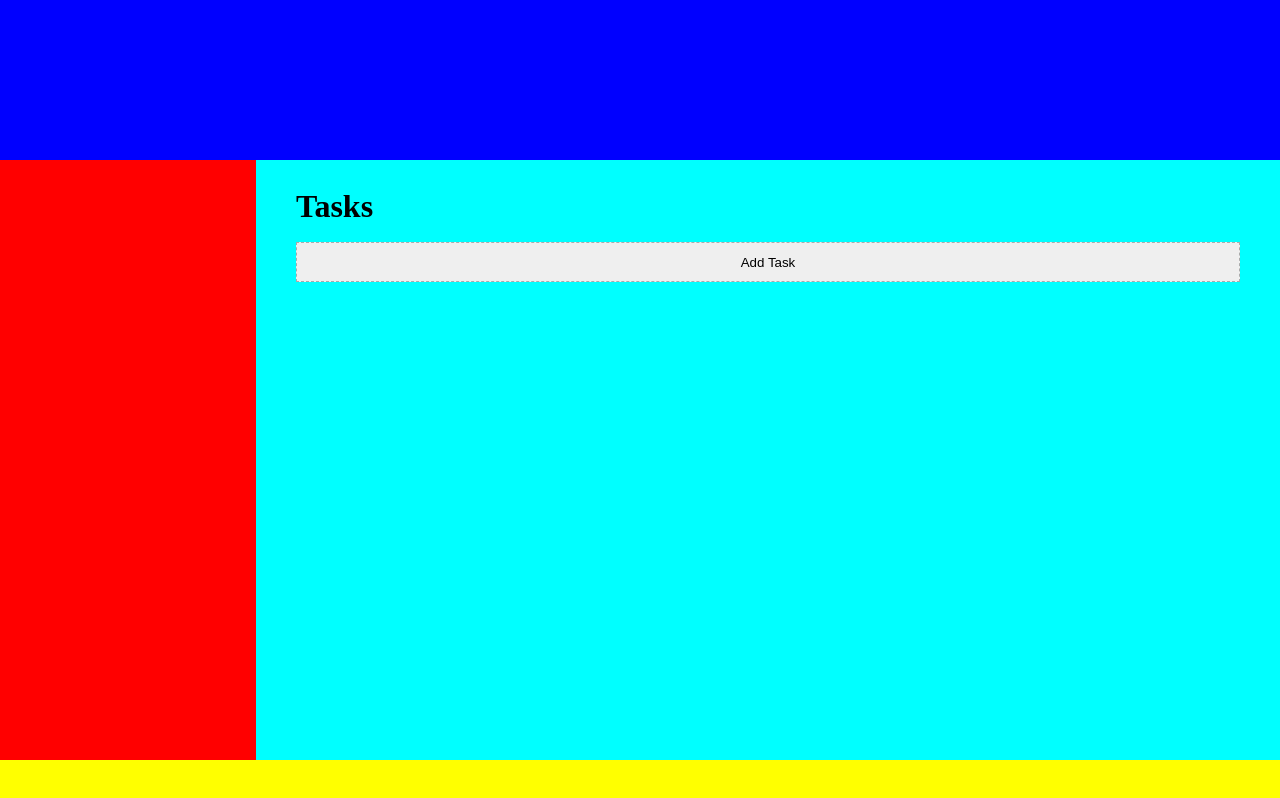
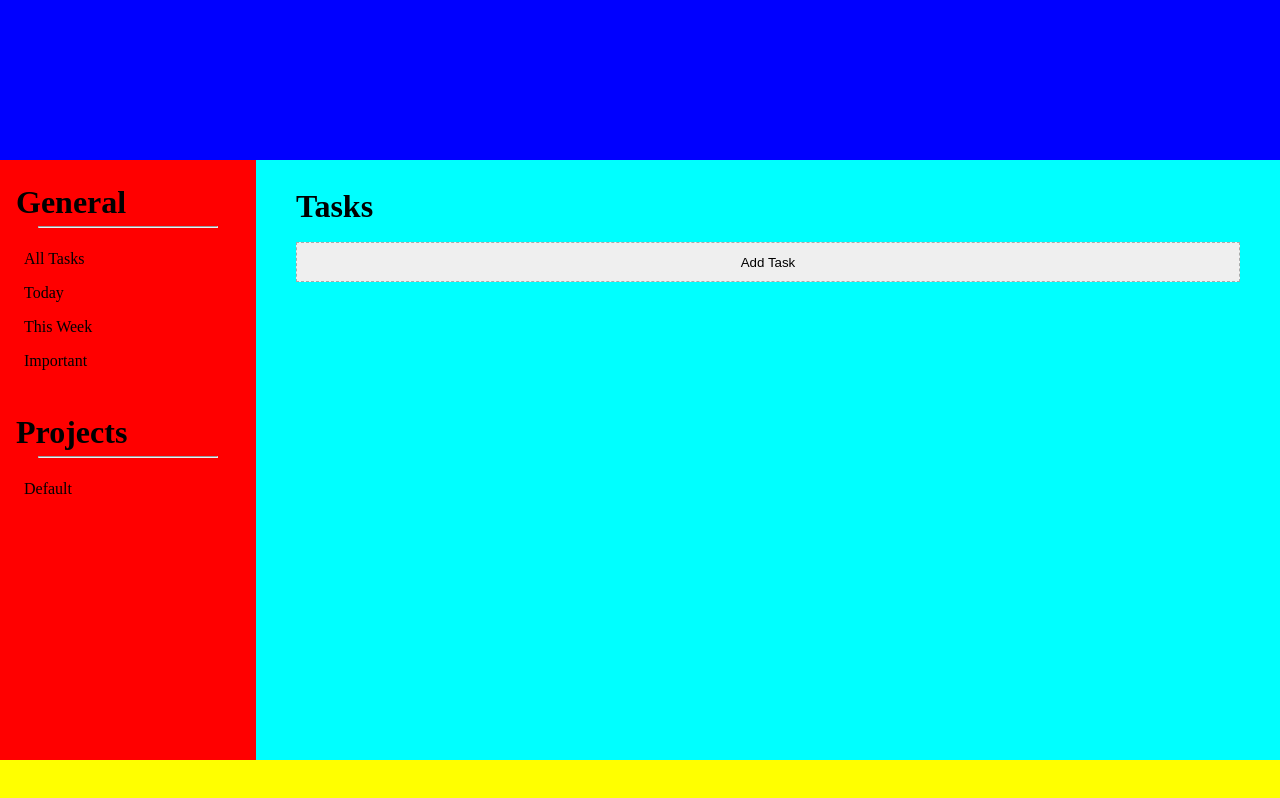
Before and after one commit to CrabVS/odin-todo-list, a website built with webpack: page dist/index.html in a window 1280 px wide. Built offline with Linux system fonts and the light colour scheme.

Commit message:
Add aside content and styling

```diff
--- a/src/components/aside/aside.css
+++ b/src/components/aside/aside.css
@@ -2,4 +2,45 @@ aside {
     width: 20%;
     height: 100%;
     background-color: red;
+    display: flex;
+    justify-content: flex-end;
 }
+
+#aside-content {
+    max-width: 300px;
+    width: 100%;
+    padding: 16px;
+    margin-top: 10px;
+}
+
+#aside-content hr {
+    width: 80%;
+}
+
+#aside-content > div:first-child {
+    margin-bottom: 40px;
+}
+
+#aside-content ul {
+    margin-top: 16px;
+}
+
+#aside-content ul li {
+    width: 100%;
+    height: 30px;
+    margin: 4px 0;
+}
+
+#aside-content ul li:hover {
+    background-color: rgba(0, 0, 0, 0.089);
+}
+
+#aside-content ul li a {
+    display: block;
+    cursor: pointer;
+    width: 100%;
+    height: 100%;
+    display: flex;
+    align-items: center;
+    padding-left: 8px;
+}
--- a/src/components/main/main.js
+++ b/src/components/main/main.js
@@ -2,7 +2,7 @@ import './main.css';
 import './taskform.css';
 
 import { createTaskForm } from './taskform';
-import { getTasks } from './taskservice';
+import { getTasks } from '../../taskservice';
 import { createNewTask } from './taskform';
 
 const refreshTasks = function refreshTasks() {
--- a/src/components/main/task/task.js
+++ b/src/components/main/task/task.js
@@ -3,7 +3,7 @@ import deleteIcon from '../../../res/delete.svg';
 import checkIcon from '../../../res/check-circle.svg';
 import editIcon from '../../../res/note-edit.svg';
 
-import { deleteTask, toggleTaskCompleted } from '../taskservice';
+import { deleteTask, toggleTaskCompleted } from '../../../taskservice';
 import { createTaskForm } from '../taskform';
 
 const createListeners = function createTaskListeners(taskEl, taskInfo) {
--- a/src/components/main/taskform.js
+++ b/src/components/main/taskform.js
@@ -1,7 +1,7 @@
 import './taskform.css';
 
 import createTask from './task/task';
-import { getNewId, addTask, updateTask } from './taskservice';
+import { getNewId, addTask, updateTask } from '../../taskservice';
 import { refreshTasks } from './main';
 
 const pageContainerEl = document.getElementById('page-container');
```
Also changed, not shown: dist/index.html, dist/main.js, src/taskservice.js (renamed from src/components/main/taskservice.js).
